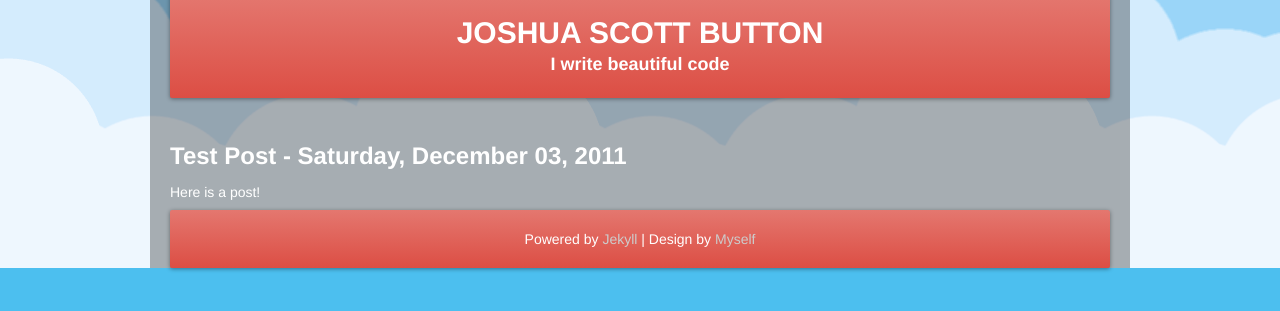
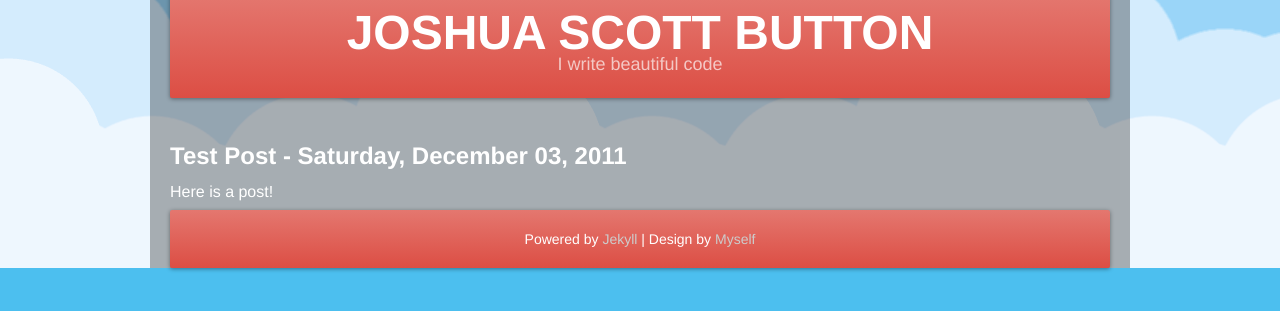
Before and after one commit to jbttn/jbttn.github.io, a Jekyll site: the page built from blog.html, in a window 1280 px wide. Shown: the top 311 px of the page. Built offline with Jekyll 4.4.1, drawn with Linux system fonts in a browser that asks for light colours; nearby versions of some CDN libraries.

Commit message:
Style work, added typekit fonts

```diff
--- a/_layouts/default.html
+++ b/_layouts/default.html
@@ -40,5 +40,8 @@
   <script src="//ajax.googleapis.com/ajax/libs/jquery/1.6.2/jquery.min.js"></script>
   <script>window.jQuery || document.write('<script src="js/libs/jquery-1.6.2.min.js"><\/script>')</script>
   <script defer src="/js/script.js"></script>
+
+  <script type="text/javascript" src="http://use.typekit.com/vmn4ngh.js"></script>
+  <script type="text/javascript">try{Typekit.load();}catch(e){}</script>
 </body>
 </html>
--- a/css/custom.css
+++ b/css/custom.css
@@ -3532,16 +3532,19 @@
   background-image: url('/img/clouds.png');
   background-repeat: repeat-x;
   background-position-y: bottom;
+  font-family: adelle, "Helvetica Neue", sans-serif;
 }
 .container {
   background-color: rgba(0, 0, 0, 0.3);
   padding: 0 20px;
 }
 p {
-  font-size: 14px;
+  font-family: adelle, "Helvetica Neue", sans-serif;
+  font-size: 16px;
 }
 h1, h2, h3 {
   color: white;
+  font-family: "nimbus-sans", "Helvetica Neue", sans-serif;
 }
 #cloud {
   margin: 0;
@@ -3598,6 +3601,16 @@
 .box {
   margin-bottom: 20px;
 }
+#gravatar {
+  float: left;
+  margin-right: 10px;
+  background-image: url('http://www.gravatar.com/avatar/8edb1495667a6a78ccac104520d2f3af.png?size=140');
+  width: 140px;
+  height: 140px;
+}
+#gravatar:hover {
+  background-image: url('http://www.gravatar.com/avatar/8edb1495667a6a78ccac104520d2f.png?size=140');
+}
 #social-networks li {
   display: inline;
 }
@@ -3605,6 +3618,13 @@
   margin: -5px 0 10px;
   padding: 20px;
 }
+#main-header h1 {
+  font-size: 48px;
+}
+#main-header h3 {
+  color: #f4c8c5;
+  font-weight: 200;
+}
 #main-content {
   margin-top: 40px;
 }
--- a/index.html
+++ b/index.html
@@ -7,6 +7,7 @@
   <div class="span6">
     <h2 class="centerize">This is a work in progress</h2>
     <p>
+      <div id="gravatar" src="http://www.gravatar.com/avatar/8edb1495667a6a78ccac104520d2f3af.png?size=160"></div>
       Lorem ipsum dolor sit amet, consectetur adipiscing elit. Phasellus ut posuere dolor. Cras id augue at diam euismod posuere nec commodo sapien. Nullam eu mi nisl. Maecenas lobortis sem in est pretium eget porta nulla faucibus. Suspendisse imperdiet eros nec nibh eleifend condimentum. Nulla ullamcorper, odio sit amet consequat aliquet, elit risus malesuada mauris, eu vulputate lorem augue in augue. Curabitur adipiscing, ligula nec consectetur feugiat, sem odio consequat massa, sed rutrum dui felis non ipsum.
     </p>
     <p>
```
Also changed, not shown: css/custom.less (+26 -1 lines), 6 other files.
